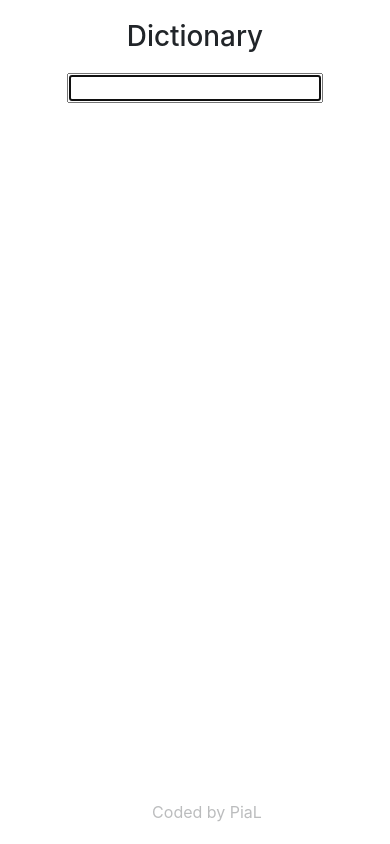
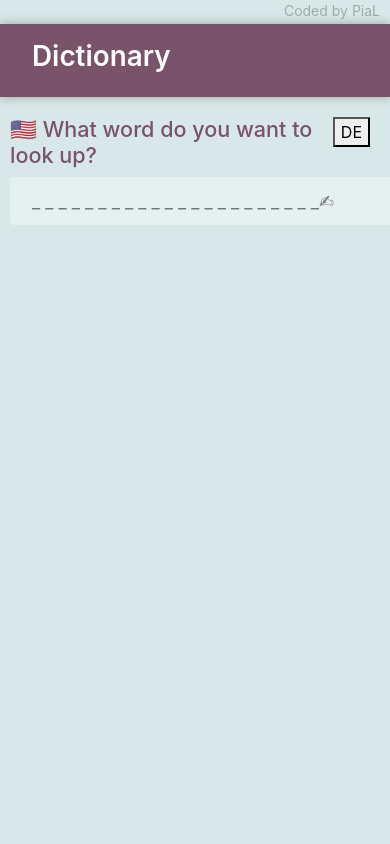
Before and after one commit to PiaLember/Dictionary-project, a React (Create React App) app: page / in a window 390 px wide. Built offline with nearby package versions, Linux system fonts and the light colour scheme.

Commit message:
Add language, phonetics and style

```diff
--- a/package.json
+++ b/package.json
@@ -3,6 +3,8 @@
   "version": "0.1.0",
   "private": true,
   "dependencies": {
+    "@material-ui/core": "^4.11.4",
+    "@material-ui/icons": "^4.11.2",
     "@testing-library/jest-dom": "^5.12.0",
     "@testing-library/react": "^11.2.6",
     "@testing-library/user-event": "^12.8.3",
--- a/public/styles.css
+++ b/public/styles.css
@@ -1,15 +1,88 @@
-footer {
+body {
+  background: rgb(216, 231, 231);
+}
+small {
   position: absolute;
-  text-align: center;
-  bottom: 20px;
+  text-align: right;
+  padding-right: 22px;
+  opacity: 0.3;
   width: 100%;
-  opacity: 0.3;
 }
+button {
+  float: right;
+  margin-right: 20px;
+}
+input {
+  border-radius: 4px;
+  background-color: rgb(229, 241, 241);
+  border: none;
+  margin-bottom: 20px;
+  width: 400px;
+  height: 48px;
+  padding-left: 22px;
+  font-size: 18px;
+}
+input:focus {
+  outline-color: #795369;
+  outline-style: ridge;
+}
+h2,
+h3,
+h4,
+h5,
+h6 {
+  color: #795369;
+}
+h5 {
+  margin-left: -32px;
+}
+
+.container {
+  display: inline;
+}
+
 .App-header {
-  text-align: center;
-  margin-top: 20px;
+  background-color: #795369;
+  width: 100%;
+  margin: 0 auto;
+  padding: 16px 32px;
+  box-shadow: 0 0 10px 0 rgba(0, 0, 0, 0.3);
+}
+.App-header h1 {
+  color: #fff;
+
+  font-weight: 600;
 }
 .Dictionary {
-  text-align: center;
   margin-top: 20px;
+  margin-bottom: 20px;
+  padding-left: 10px;
 }
+.phonetics {
+  display: inline-flex;
+  margin-bottom: 20px;
+  margin-right: 20px;
+}
+.pheneticText {
+  margin-right: 10px;
+  margin-top: 10px;
+}
+.Meaning {
+  text-align: left;
+  background: rgb(228, 208, 226);
+  border-radius: 4px;
+  box-shadow: 0 2px 5px #ccc;
+  padding: 10px;
+  float: left;
+  margin: 10px;
+  width: 480px;
+}
+.Definition {
+  margin-bottom: 18px;
+}
+
+.SynonymList {
+  text-align: left;
+  list-style: circle;
+  display: inline-block;
+}
--- a/src/components/App.js
+++ b/src/components/App.js
@@ -4,13 +4,13 @@ function App() {
   return (
     <div className="App">
       <div className="container">
+        <small>Coded by PiaL</small>
         <header className="App-header">
           <h1>Dictionary</h1>
         </header>
         <main>
           <Dictionary />
         </main>
-        <footer>Coded by PiaL</footer>
       </div>
     </div>
   );
--- a/src/components/Dictionary.js
+++ b/src/components/Dictionary.js
@@ -5,6 +5,13 @@ import Result from "./Result";
 function Dictionary() {
   let [inputText, setInputText] = useState("");
   let [results, setResults] = useState(null);
+  let [clicked, setClicked] = useState("🇺🇸 What word do you want to look up?");
+  let [language, setLanguage] = useState("en_US");
+
+  function handleClick() {
+    setClicked("🇩🇪 Welches Wort möchten Sie nachschlagen?");
+    setLanguage("de");
+  }
 
   function hanleResponse(response) {
     setResults(response.data[0]);
@@ -12,7 +19,7 @@ function Dictionary() {
 
   function search(event) {
     // documentation: https://dictionaryapi.dev
-    let apiUrl = `https://api.dictionaryapi.dev/api/v2/entries/en_US/${inputText}`;
+    let apiUrl = `https://api.dictionaryapi.dev/api/v2/entries/${language}/${inputText}`;
     axios.get(apiUrl).then(hanleResponse);
 
     event.preventDefault();
@@ -25,9 +32,16 @@ function Dictionary() {
 
   return (
     <div className="Dictionary">
+      <button onClick={handleClick}>DE</button>
+      <h4>{clicked}</h4>
       <form onSubmit={search}>
-        <input type="search" onChange={handleInput} autoFocus={true} />
+        <input
+          type="search"
+          onChange={handleInput}
+          placeholder="_ _ _ _ _ _ _ _ _ _ _ _ _ _ _ _ _ _ _ _ _ _✍︎"
+        />
       </form>
+
       <Result results={results} />
     </div>
   );
--- a/src/components/Meaning.js
+++ b/src/components/Meaning.js
@@ -3,26 +3,27 @@ import React from "react";
 function Meaning(props) {
   let synonyms = props.meaning.definitions[0].synonyms;
   let example = props.meaning.definitions[0].example;
-  console.log(props.meaning.definitions);
+
   return (
     <div className="Meaning">
       <h3>{props.meaning.partOfSpeech}</h3>
       {props.meaning.definitions.map((definition, index) => {
         return (
           <div className="Definition" key={index}>
-            <p>{definition.definition}</p>
+            <p>‣ {definition.definition}</p>
             <br />
             {example && <em>Example: {definition.example}</em>}
           </div>
         );
       })}
-      <div className="Synonyms">
+
+      <ul className="Synonyms">
         {synonyms && <h5>Synonyms:</h5>}
-        <div>
+        <div className="SynonymList">
           {synonyms &&
-            synonyms.map((synItem, index) => <dd key={index}>{synItem}</dd>)}
+            synonyms.map((synItem, index) => <li key={index}>{synItem}</li>)}
         </div>
-      </div>
+      </ul>
     </div>
   );
 }
--- a/src/components/Result.js
+++ b/src/components/Result.js
@@ -1,12 +1,37 @@
 import React from "react";
 import Meaning from "./Meaning";
+import VolumeUpIcon from "@material-ui/icons/VolumeUp";
+import Fab from "@material-ui/core/Fab";
 
 function Result(props) {
   if (props.results) {
     return (
       <div className="Results">
         <h2>{props.results.word}</h2>
-        <h6>{props.results.phonetics[0].text}</h6>
+
+        {props.results.phonetics.map((phonetic, index) => {
+          return (
+            <div className="phonetics">
+              <h6 className="pheneticText" key={index}>
+                {phonetic.text}
+              </h6>
+              {phonetic.audio && (
+                <a
+                  className="pheneticAudio"
+                  key={index}
+                  href={phonetic.audio}
+                  target="_blank"
+                  rel="noreferrer"
+                >
+                  <Fab size="small">
+                    <VolumeUpIcon style={{ color: "#795369" }} />
+                  </Fab>
+                </a>
+              )}
+            </div>
+          );
+        })}
+
         {props.results.meanings.map((meaning, index) => {
           return (
             <div key={index}>
```
Also changed, not shown: 1 other file (tests, documents, lock files or other folders).
